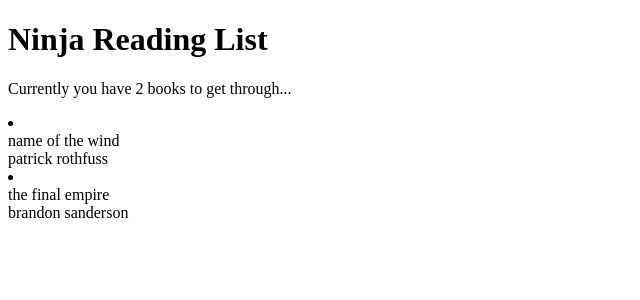
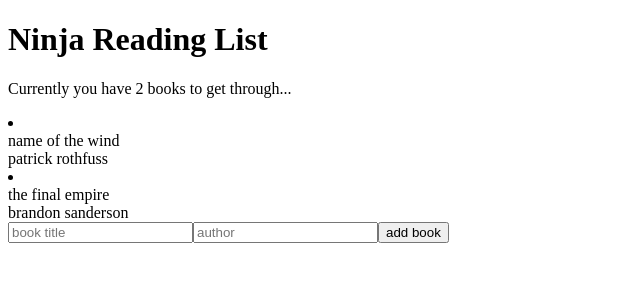
Before and after one commit to joshua-simon/react-context-app, a React (Create React App) app in the folder booklist/: page / in a window 1280 px wide. Shown: the top 300 px of the page, without its empty margins (0-640 px from the left). Built offline with nearby package versions, Linux system fonts and the light colour scheme.

Commit message:
add function working

```diff
--- a/booklist/src/App.js
+++ b/booklist/src/App.js
@@ -2,6 +2,7 @@
 import BookContextProvider from './contexts/BookContext'
 import NavBar from './components/NavBar'
 import BookList from './components/BookList'
+import BookForm from './components/BookForm'
 
 const App = () => {
   return(
@@ -9,6 +10,7 @@
       <BookContextProvider>
         <NavBar/>
         <BookList/>
+        <BookForm/>
       </BookContextProvider>
     </div>
   )
--- a/booklist/src/components/BookForm.js
+++ b/booklist/src/components/BookForm.js
@@ -0,0 +1,36 @@
+import React, { useContext, useState } from 'react'
+import { BookContext } from '../contexts/BookContext'
+
+const BookForm = () => {
+
+    const { addBook } = useContext(BookContext)
+    const [title, setTitle ] = useState('')
+    const [ author, setAuthor ] = useState('')
+
+    const handleSubmit = (e) => {
+        e.preventDefault()
+        addBook(title,author)
+        setTitle('')
+        setAuthor('')
+    }
+
+    return (
+        <form onSubmit = {handleSubmit}>
+            <input type = 'text'
+            placeholder = 'book title'
+            value = {title}
+            onChange = {(e) => setTitle(e.target.value)}
+            required
+            />
+            <input type = 'text'
+            placeholder = 'author'
+            value = {author}
+            onChange = {(e) => setAuthor(e.target.value)}
+            required
+            />
+            <input type = 'submit' value = 'add book'/>
+        </form>
+    )
+}
+
+export default BookForm
```
